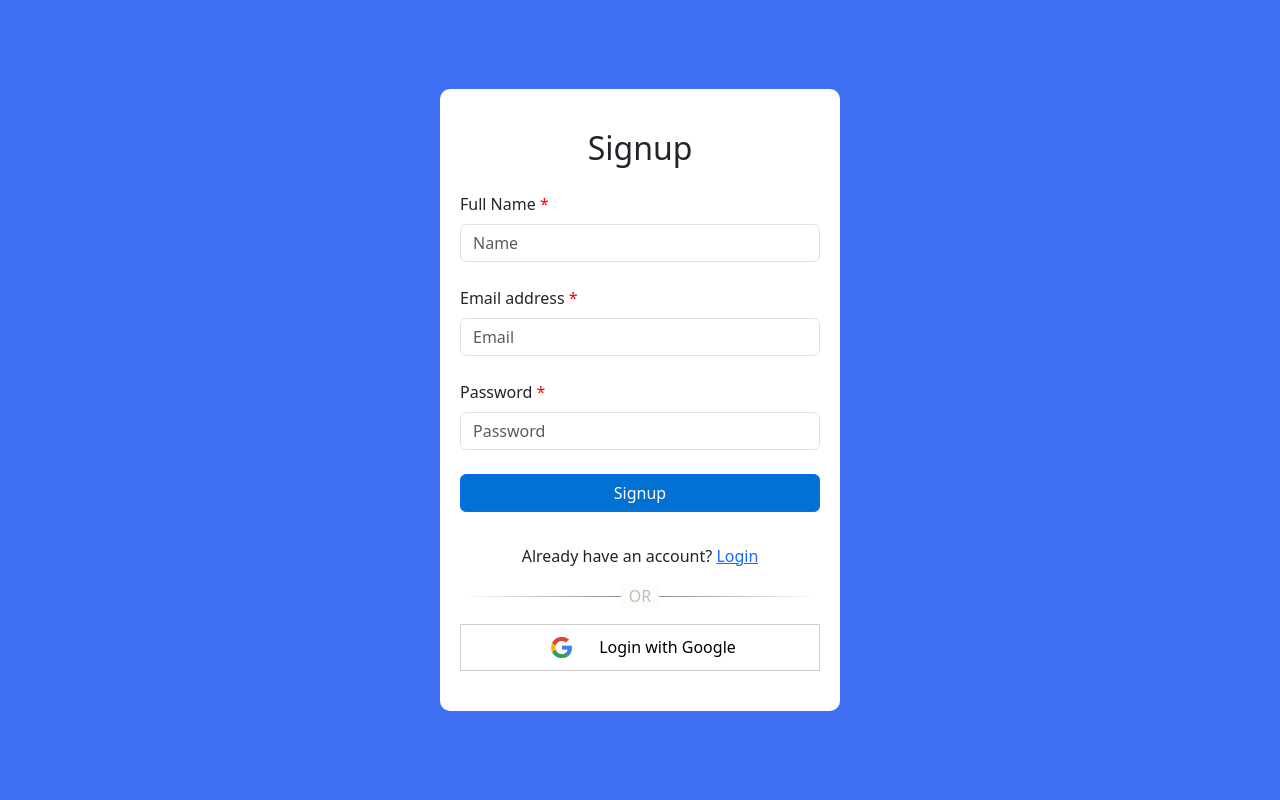
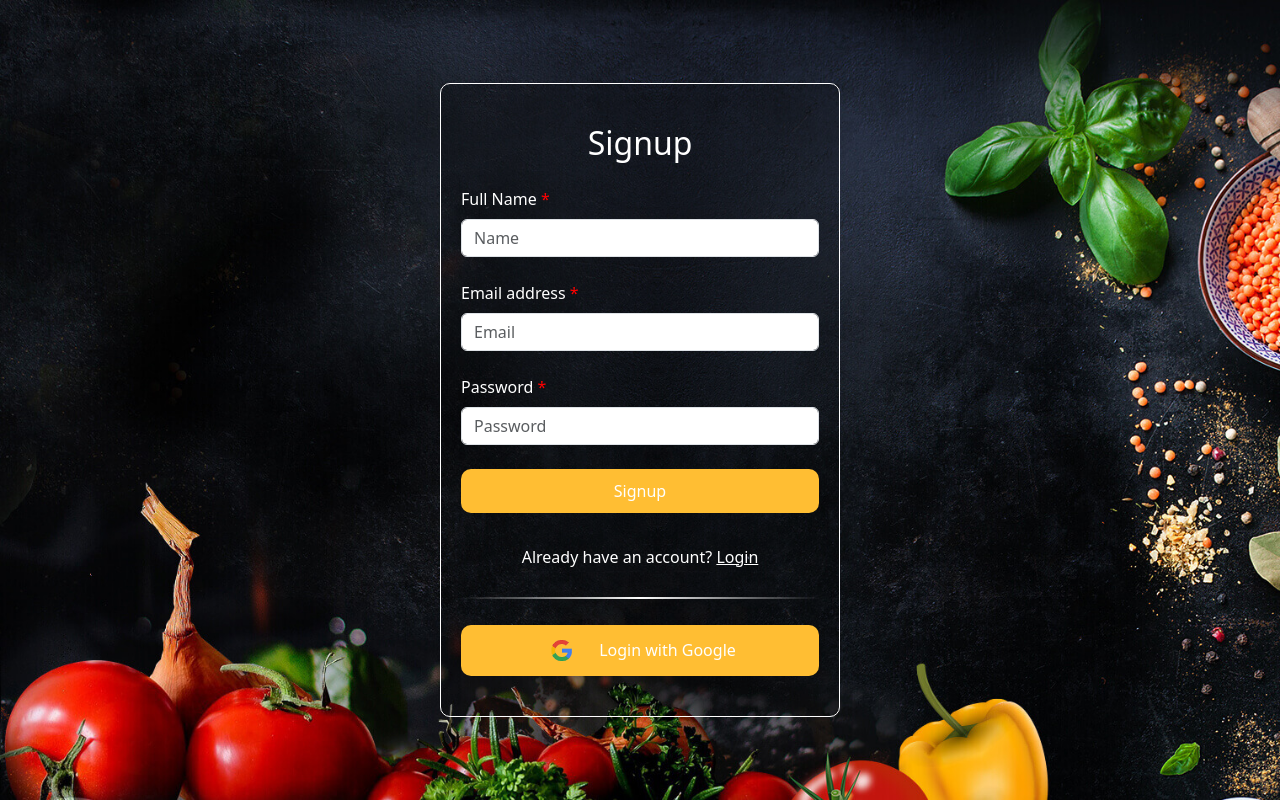
Before and after one commit to Huzaifa-Khan-Official/RestaurantHub, a plain HTML site: page signup/signup.html in a window 1280 px wide. Drawn offline with nearby package versions, Linux system fonts and the light colour scheme; no server answers.

Commit message:
login/signup UI complete

```diff
--- /dev/null
+++ b/login/login.css
@@ -0,0 +1,120 @@
+body {
+    display: flex;
+    justify-content: center;
+    align-items: center;
+    height: 100vh;
+    background-image: url("../assets/signupBackgroundImg.jpg");
+    background-size: cover;
+    background-repeat: no-repeat;
+    background-position: center;
+}
+
+.containerDiv {
+    border-radius: 10px;
+    padding: 40px 20px;
+    width: 400px;
+    color: white;
+    border: 1px solid white;
+    position: relative;
+}
+
+.containerBlurDiv {
+    position: absolute;
+    width: 100%;
+    height: 100%;
+    background-color: #0000003b;
+    z-index: -1;
+    top: 0;
+    left: 0;
+}
+
+
+/* button {
+    width: 100%;
+    background-color: #0171d3 !important;
+} */
+
+#lbtn {
+    width: 100%;
+    background-color: #ffbe33;
+    border: 0;
+    border-radius: 10px;
+    padding: 10px 0;
+    transition: all .5s;
+}
+
+#lbtn:hover,
+#googleSignInBtn:hover {
+    background-color: #e69c00;
+
+}
+
+.form-control:focus {
+    box-shadow: 0 0 20px 0px #e69c00;
+}
+
+.form-label span {
+    color: red;
+}
+
+#errorPara {
+    color: red;
+}
+
+#alreadyAccountPara {
+    text-align: center;
+}
+
+#alreadyAccountPara a, #forgetPassword a {
+    color: white;
+    transition: all .3s;
+}
+
+#alreadyAccountPara a:hover, #forgetPassword a:hover {
+    color: #e69c00;
+}
+
+.hr-text {
+    line-height: 1em;
+    position: relative;
+    outline: 0;
+    border: 0;
+    color: white;
+    text-align: center;
+    height: 1.5em;
+    opacity: 1;
+
+    &:before {
+        content: "";
+        background: linear-gradient(to right, transparent, white, transparent);
+        position: absolute;
+        left: 0;
+        top: 50%;
+        width: 100%;
+        height: 2px;
+    }
+}
+
+#googleSignInBtn {
+    background-color: #ffbe33;
+    width: 100%;
+    border: none;
+    display: flex;
+    align-items: center;
+    justify-content: center;
+    gap: 20px;
+    padding: 8px 0;
+    border-radius: 10px;
+    transition: all .5s;
+    color: white;
+}
+
+#googleSignInBtn img {
+    width: 35px;
+}
+
+@media (max-width: 330px) {
+    body {
+        padding: 20px;
+    }
+}
--- a/signup/signup.css
+++ b/signup/signup.css
@@ -3,23 +3,54 @@ body {
   justify-content: center;
   align-items: center;
   height: 100vh;
-  background-color: #4070f4;
+  background-image: url("../assets/signupBackgroundImg.jpg");
+  background-size: cover;
+  background-repeat: no-repeat;
+  background-position: center;
 }
 
 .containerDiv {
-  background-color: white;
   border-radius: 10px;
   padding: 40px 20px;
   width: 400px;
+  color: white;
+  border: 1px solid white;
+  position: relative;
 }
 
-button {
+.containerBlurDiv {
+  position: absolute;
   width: 100%;
-  background-color: #0171d3 !important;
+  height: 100%;
+  background-color: #0000003b;
+  z-index: -1;
+  top: 0;
+  left: 0;
 }
+
+#sbtn {
+  width: 100%;
+  background-color: #ffbe33;
+  border: 0;
+  border-radius: 10px;
+  padding: 10px 0;
+  transition: all .5s;
+}
+
+#sbtn:hover,
+#googleSignInBtn:hover {
+  background-color: #e69c00;
+
+}
+
+.form-control:focus {
+  box-shadow: 0 0 20px 0px #e69c00;
+}
+
 .form-label span {
   color: red;
 }
+
 #errorPara {
   color: red;
 }
@@ -28,51 +59,48 @@ button {
   text-align: center;
 }
 
+#alreadyAccountPara a {
+  color: white;
+  transition: all .3s;
+}
+
+#alreadyAccountPara a:hover {
+  color: #e69c00;
+}
+
 .hr-text {
   line-height: 1em;
   position: relative;
   outline: 0;
   border: 0;
-  color: black;
+  color: white;
   text-align: center;
   height: 1.5em;
-  opacity: 0.5;
+  opacity: 1;
 
   &:before {
     content: "";
-    /* // use the linear-gradient for the fading effect
-        // use a solid background color for a solid bar */
-    background: linear-gradient(to right, transparent, #000000, transparent);
+    background: linear-gradient(to right, transparent, white, transparent);
     position: absolute;
     left: 0;
     top: 50%;
     width: 100%;
-    height: 1px;
-  }
-
-  &:after {
-    content: attr(data-content);
-    position: relative;
-    display: inline-block;
-    color: black;
-
-    padding: 0 0.5em;
-    line-height: 1.5em;
-    /* // this is really the only tricky part, you need to specify the background color of the container element... */
-    color: #818078;
-    background-color: #fcfcfa;
+    height: 2px;
   }
 }
 
 #googleSignInBtn {
-  background: transparent !important;
+  background-color: #ffbe33;
+  width: 100%;
   border: none;
   display: flex;
   align-items: center;
   justify-content: center;
   gap: 20px;
-  border: 1px solid #cdcbcb;
-  padding: 5px 0;
+  padding: 8px 0;
+  border-radius: 10px;
+  transition: all .5s;
+  color: white;
 }
 
 #googleSignInBtn img {
--- a/signup/signup.html
+++ b/signup/signup.html
@@ -1,13 +1,17 @@
 <html lang="en">
+
 <head>
     <meta charset="UTF-8">
     <meta name="viewport" content="width=device-width, initial-scale=1.0">
     <link rel="stylesheet" href="https://cdn.jsdelivr.net/npm/bootstrap@5.3.2/dist/css/bootstrap.min.css">
     <link rel="stylesheet" href="signup.css">
+    <link rel="shortcut icon" href="../assets/favicon.png" type="image/x-icon">
     <title>Signup</title>
 </head>
+
 <body>
-     <div class="containerDiv">
+    <div class="containerDiv">
+        <div class="containerBlurDiv"></div>
         <h2 class="text-center mb-4">Signup</h2>
         <label class="form-label">Full Name <span>*</span></label>
         <input type="text" id="sname" class="form-control mb-4" placeholder="Name">
@@ -22,12 +26,16 @@
         <p id="errorPara"></p>
         <p id="alreadyAccountPara">Already have an account? <a href="../login/login.html">Login</a></p>
 
-        <hr class="hr-text" data-content="OR">
-        <button id="googleSignInBtn"><div class="googleIcon"><img src="./googleIcon.png" alt=""></div><div class="googleBtnPara">Login with Google</div></button>
+        <hr class="hr-text" >
+        <button id="googleSignInBtn">
+            <div class="googleIcon"><img src="./googleIcon.png" alt=""></div>
+            <div class="googleBtnPara">Login with Google</div>
+        </button>
     </div>
     <script src="https://cdn.jsdelivr.net/npm/bootstrap@5.3.2/dist/js/bootstrap.bundle.min.js"></script>
 
 
     <script type="module" src="signup.js"></script>
 </body>
+
 </html>
--- a/signup/signup.js
+++ b/signup/signup.js
@@ -1,4 +1,3 @@
-// import { initializeApp } from "https://www.gstatic.com/firebasejs/10.5.0/firebase-app.js";
 import { app } from "../config.js";
 import {
   getAuth,
@@ -6,13 +5,13 @@ import {
   onAuthStateChanged,
   GoogleAuthProvider,
   signInWithPopup,
-} from "https://www.gstatic.com/firebasejs/10.5.0/firebase-auth.js";
+} from "https://www.gstatic.com/firebasejs/10.7.1/firebase-auth.js";
 
 import {
   getFirestore,
   doc,
   setDoc,
-} from "https://www.gstatic.com/firebasejs/10.5.0/firebase-firestore.js";
+} from "https://www.gstatic.com/firebasejs/10.7.1/firebase-firestore.js";
 
 const db = getFirestore(app);
 const provider = new GoogleAuthProvider();
--- a/style.css
+++ b/style.css
@@ -91,9 +91,12 @@ body {
     background-color: #ffbe33;
 }
 
+#signUpBtn a {
+    color: white;
+}
+
 #signUpBtn:hover, #logInBtn:hover, #ordernowBtn:hover {
     background-color: #e69c00;
-
 }
 
 @media (max-width: 549px) {
```
Also changed, not shown: index.html (+10 -3 lines), login/login.html (added, +40 -0 lines), login/login.js (added, +96 -0 lines), assets/signupBackgroundImg.jpg (added), login/googleIcon.png (added).
